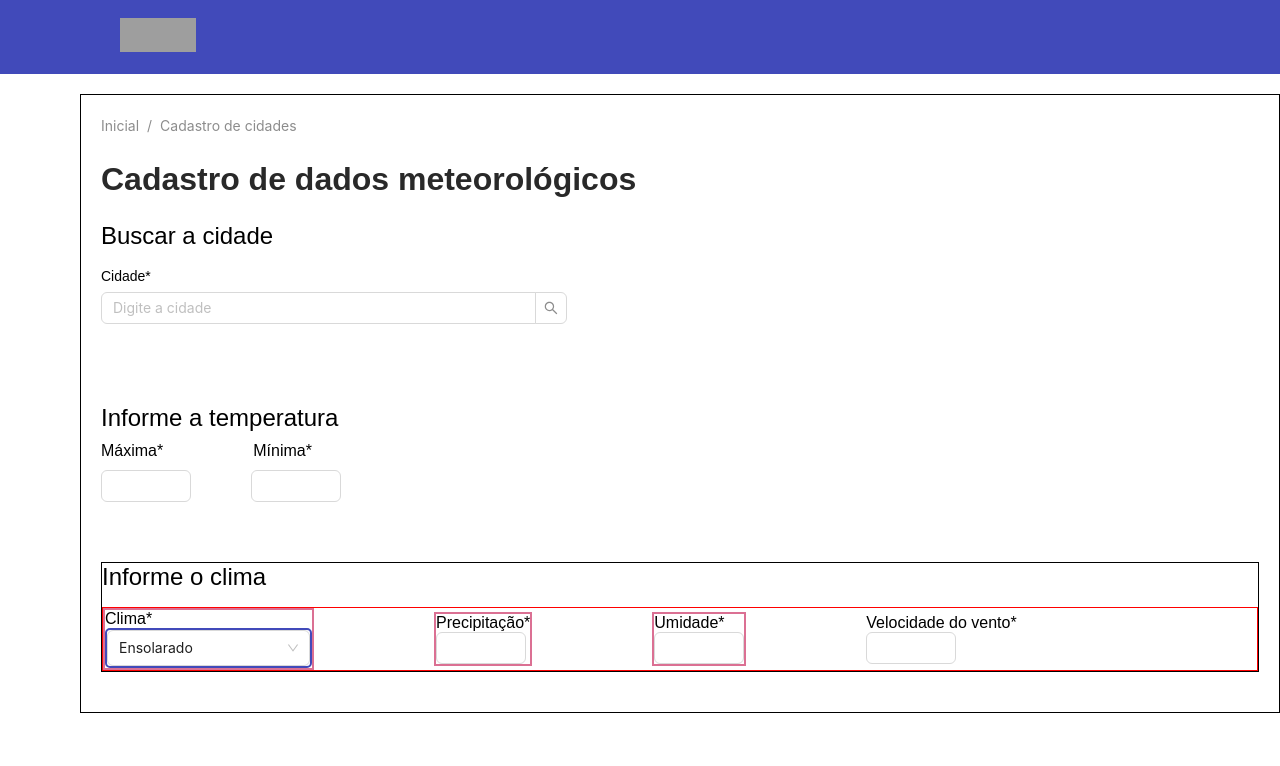
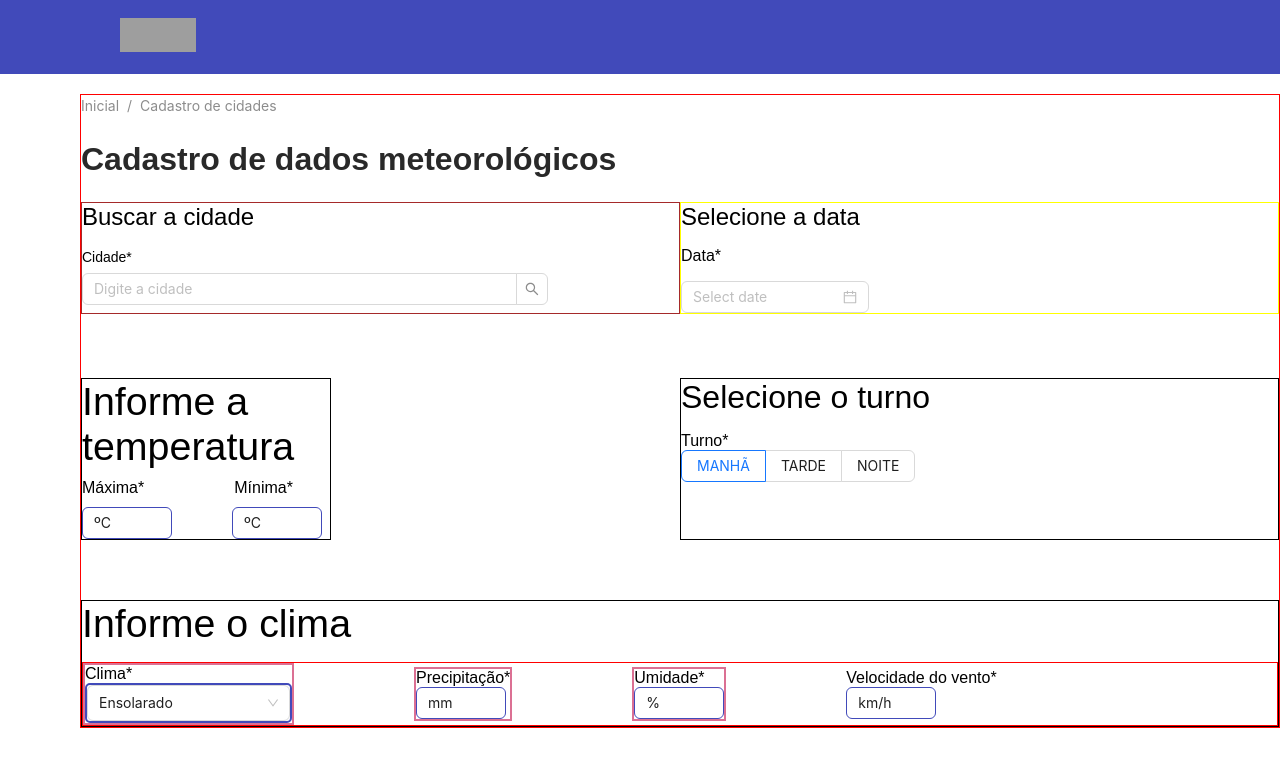
Before and after one commit to wendellvsilva/front-end-openweather, a React (Create React App) app: page / in a window 1280 px wide. Shown: the top 766 px of the page. Built offline with nearby package versions, Linux system fonts and the light colour scheme; grey boxes are pictures that could not be loaded.

Commit message:
componentes feitos, faltando apenas posicionar

```diff
--- a/src/index.js
+++ b/src/index.js
@@ -2,10 +2,24 @@ import React from 'react';
 import ReactDOM from 'react-dom/client';
 import './globals.css';
 import App from './App';
+import { ConfigProvider } from 'antd';
 
 const root = ReactDOM.createRoot(document.getElementById('root'));
 root.render(
   <React.StrictMode>
-    <App />
+    <ConfigProvider
+      theme={{
+        components: {
+          InputNumber: {
+            colorBorder: '#414ABA'
+          },
+          Radio:{
+
+          }
+        },
+      }}
+    >
+      <App />
+    </ConfigProvider>
   </React.StrictMode>
 );
--- a/src/pages/CadastroCidades/index.js
+++ b/src/pages/CadastroCidades/index.js
@@ -1,11 +1,11 @@
 import React, { useState } from 'react';
-import { Input, Breadcrumb, Select, Space, InputNumber } from 'antd';
+import { Input, Breadcrumb, Select, Space, InputNumber, DatePicker, Radio } from 'antd';
 import style from './index.module.css';
 
 const { Search } = Input;
 
-const onChange = (value) => {
-    console.log('changed', value);
+const onDateChange = (date, dateString) => {
+    console.log(date, dateString);
 };
 
 export function CadastroCidadePage() {
@@ -13,6 +13,14 @@ export function CadastroCidadePage() {
 
     const handleChange = (value) => {
         console.log(`selected ${value}`);
+    };
+
+    const plainOptions = ['MANHÃ', 'TARDE', 'NOITE'];
+    const [turno, setTurno] = useState('MANHÃ');
+
+    const onTurnoChange = ({ target: { value } }) => {
+        console.log('Turno selecionado:', value);
+        setTurno(value);
     };
 
     return (
@@ -35,6 +43,13 @@ export function CadastroCidadePage() {
                         className={style.barra_pesquisa}
                     />
                 </div>
+                <div className={style.selecione_data}>
+                    <p className={style.txt_selecione_data}>Selecione a data</p>
+                    <p className={style.txt_data}>Data*</p>
+                    <Space direction="vertical">
+                        <DatePicker onChange={onDateChange} />
+                    </Space>
+                </div>
                 <div className={style.informe_temperatura}>
                     <p className={style.texto_informe_temperatura}>Informe a temperatura</p>
                     <div className={style.txt_maxima_minima}>
@@ -42,9 +57,23 @@ export function CadastroCidadePage() {
                         <p className={style.txt_minima}>Mínima*</p>
                     </div>
                     <div className={style.alinhar_teste}>
-                        <InputNumber />
-                        <InputNumber />
+                        <InputNumber
+                            formatter={(value) => `${value}ºC`}
+                            parser={(value) => value?.replace('ºC', '')} />
+                        <InputNumber
+                            formatter={(value) => `${value}ºC`}
+                            parser={(value) => value?.replace('ºC', '')} />
                     </div>
+                </div>
+                <div className={style.turno}>
+                    <p className={style.texto_select_turno}>Selecione o turno</p>
+                    <p className={style.texto_turno}>Turno*</p>
+                    <Radio.Group
+                        options={plainOptions}
+                        onChange={onTurnoChange}
+                        value={turno}
+                        optionType="button"
+                    />
                 </div>
                 <div className={style.informe_clima}>
                     <p className={style.texto_informe_temperatura}>Informe o clima</p>
@@ -66,16 +95,21 @@ export function CadastroCidadePage() {
                         </div>
                         <div className={style.precipitacao}>
                             <p>Precipitação*</p>
-                            <InputNumber />
+                            <InputNumber
+                                formatter={(value) => `${value}mm`}
+                                parser={(value) => value?.replace('mm', '')} />
                         </div>
                         <div className={style.umidade}>
                             <p>Umidade*</p>
                             <InputNumber
-                            />
+                                formatter={(value) => `${value}%`}
+                                parser={(value) => value?.replace('%', '')} />
                         </div>
                         <div>
                             <p>Velocidade do vento*</p>
-                            <InputNumber />
+                            <InputNumber
+                                formatter={(value) => `${value}km/h`}
+                                parser={(value) => value?.replace('km/h', '')} />
                         </div>
                     </div>
                 </div>
--- a/src/pages/CadastroCidades/index.module.css
+++ b/src/pages/CadastroCidades/index.module.css
@@ -1,3 +1,4 @@
+
 .container_principal {
     display: flex;
     flex-direction: column;
@@ -6,29 +7,34 @@
 
 .classe_cidade {
     width: 1200px;
-    height: auto;
-    border: 1px solid black;
-    padding: 20px;
+
+    border: 1px solid red;
+
     display: flex;
     flex-direction: column;
 }
 
 .barra_pesquisa {
     width: 466px;
-    border-color: #414ABA;
     border-radius: 5px;
-    margin-bottom: 20px;
 }
 
 .texto_informe_temperatura{
-    font-size: 24px;
+    font-size: 39.36px;
+
 }
 
 .busca_cidades_data {
-    display: flex;
-    flex-direction: column;
-    max-width: 1170px;
-    margin-bottom: 20px;
+    display: grid;
+    grid-template-columns: 1fr 1fr;
+}
+
+.busca_cidades_data div:nth-child(5){
+    grid-column: 1 / span 2;
+}
+
+.busca_cidades{
+    border: 1px solid brown;
 }
 
 .alinhar_teste {
@@ -40,7 +46,9 @@
     display: flex;
     flex-direction: column;
     gap: 10px;
-    margin-top: 60px; /* Adiciona um espaço entre os blocos */
+    width: 250px;
+    margin-top: 64px;
+    border: 1px solid ;
 }
 
 h1 {
@@ -137,3 +145,34 @@ p {
     height: 40px;
 
 }
+
+.texto_select_turno{
+    font-family: "TT SUPER MOLON REGULAR", sans-serif;
+    font-size: 32px;
+}
+
+.selecione_data{
+    border: 1px solid yellow ;
+
+
+}
+
+.turno{
+    border: 1px solid black ;
+    margin-top: 64px;
+}
+
+.txt_selecione_data{
+    font-size: 24px;
+    font-family: "TT SUPER MOLON REGULAR", sans-serif;
+    margin-bottom: 16px;
+}
+
+.txt_data{
+    font-family: "TT SUPER MOLON REGULAR", sans-serif;
+    margin-bottom: 16px;
+}
+
+.texto_turno{
+    margin-top: 16px;
+}
```
